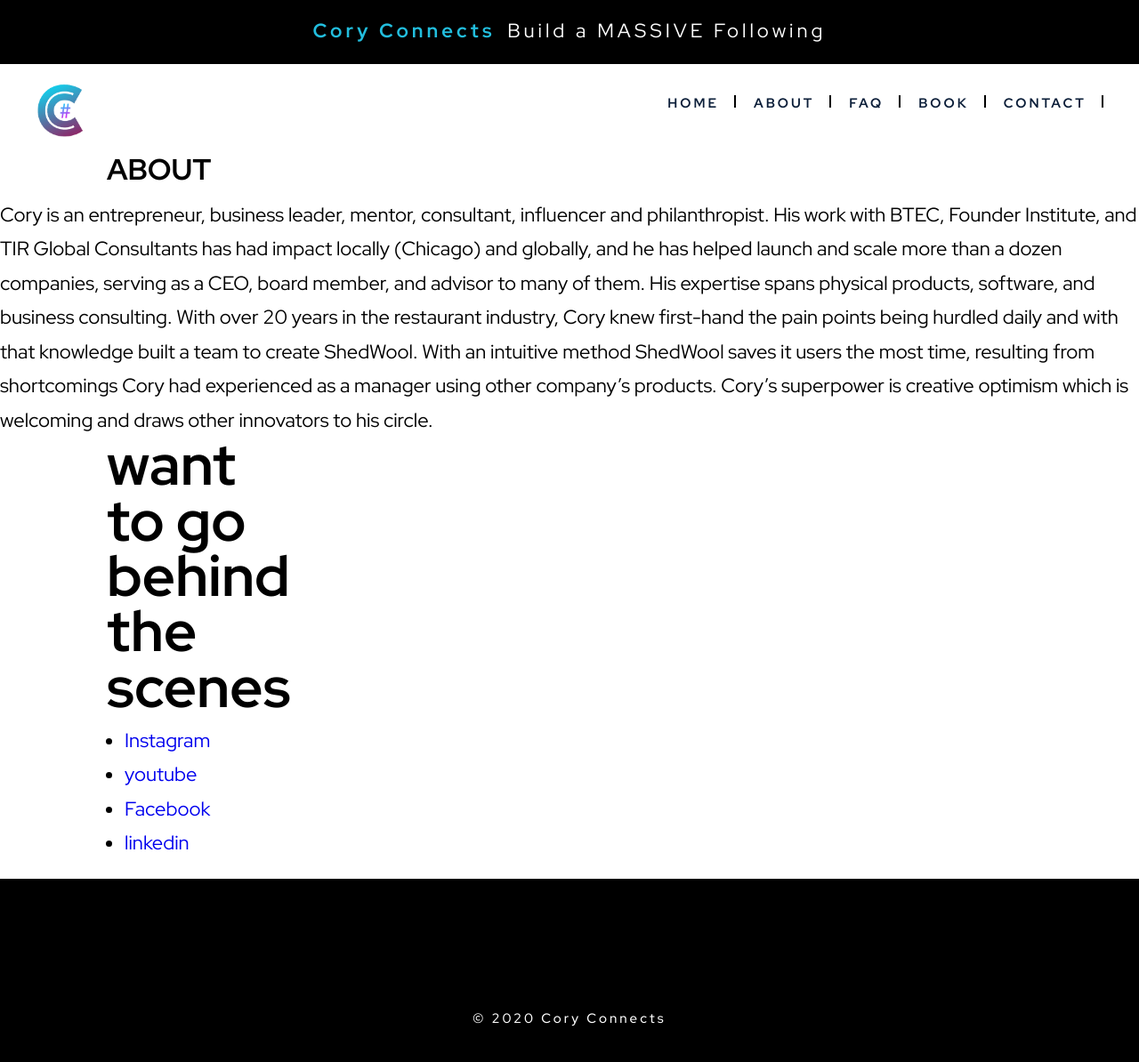
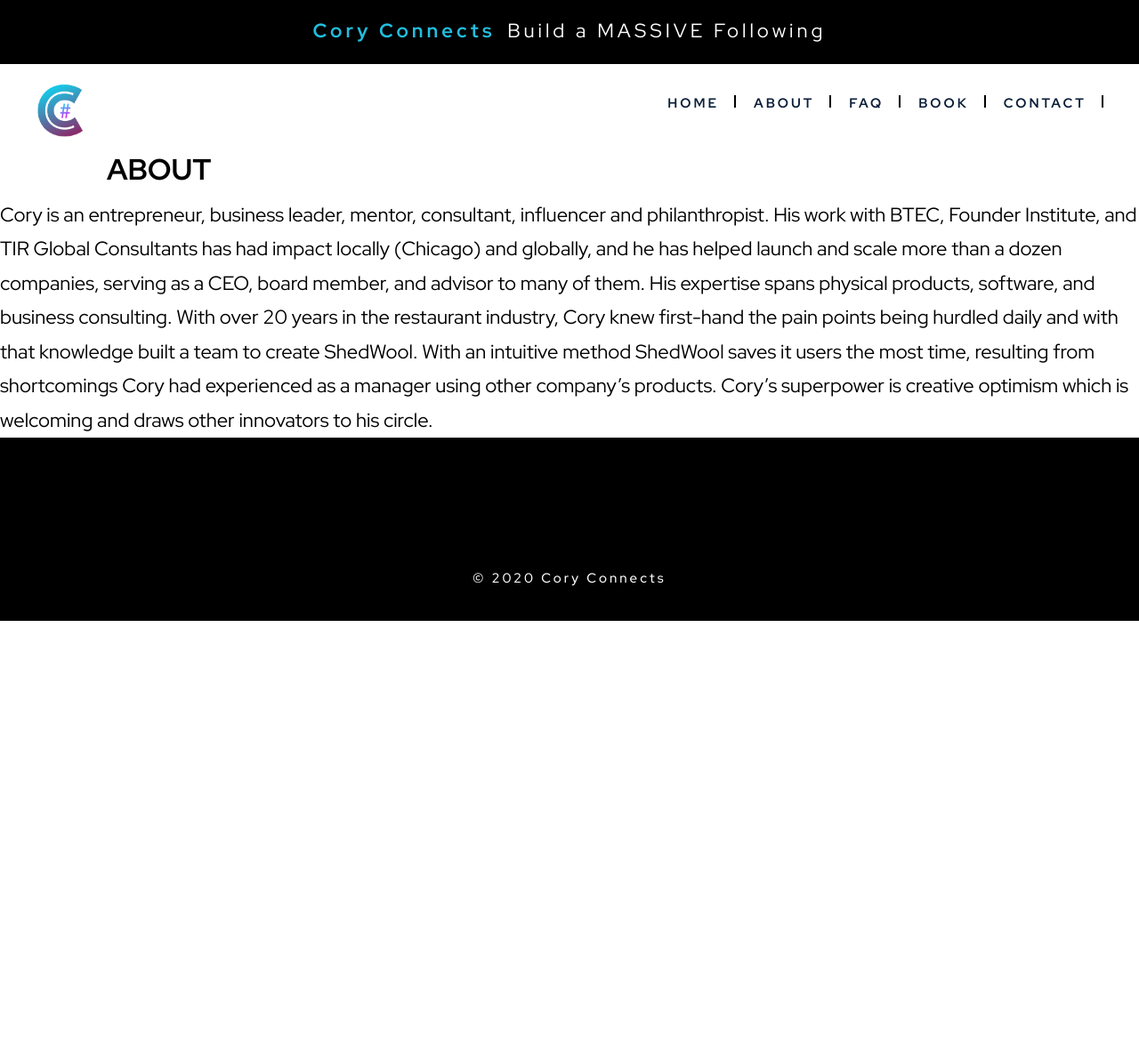
Before and after one commit to andreanthony/andreanthony.github.io, a Jekyll site: the page coryabout.html, which Jekyll copies as it is, in a window 1280 px wide. Shown: the whole page at 89% size. Built offline with Jekyll 4.4.1, drawn with Linux system fonts in a browser that asks for light colours; comment, search, counter and statistics services are not loaded; a style sheet for code colours, icons or effects is not loaded; after the commit the page ends 900 px from its top, so only the background shows below that.

Commit message:
Update coryabout.html

```diff
--- a/coryabout.html
+++ b/coryabout.html
@@ -77,22 +77,6 @@
 
 	</span>
 	</div>
-
-		<div class="section-inner">
-			<div class="site_footer_top_left">
-				<h2>want<br> to go <br>behind <br>the <br><span>scenes</span></h2>
-				<div class="site_footer_top_right_social">
-					<ul>
-						<li class="instagram"><a href="https://www.instagram.com/vanessalau.co/?hl=en" target="_blank">Instagram</a></li>
-						<li class="youtube"><a href="https://www.youtube.com/channel/UCdOPzgbosSnbfwd9-iXP2NA" target="_blank">youtube</a></li>
-						<li class="faceb"><a href="https://www.facebook.com/VanessaLauOfficial/" target="_blank">Facebook</a></li>
-						<li class="linkedin"><a href="https://www.linkedin.com/in/vanessaoglau/?originalSubdomain=ca" target="_blank">linkedin</a></li>
-					</ul>
-				</div>
-			</div>
-		</div>
-	</div>
-
 	<footer class="site-footer">
         <div class="section-inner">
 			<div class="footer-menu">
```
